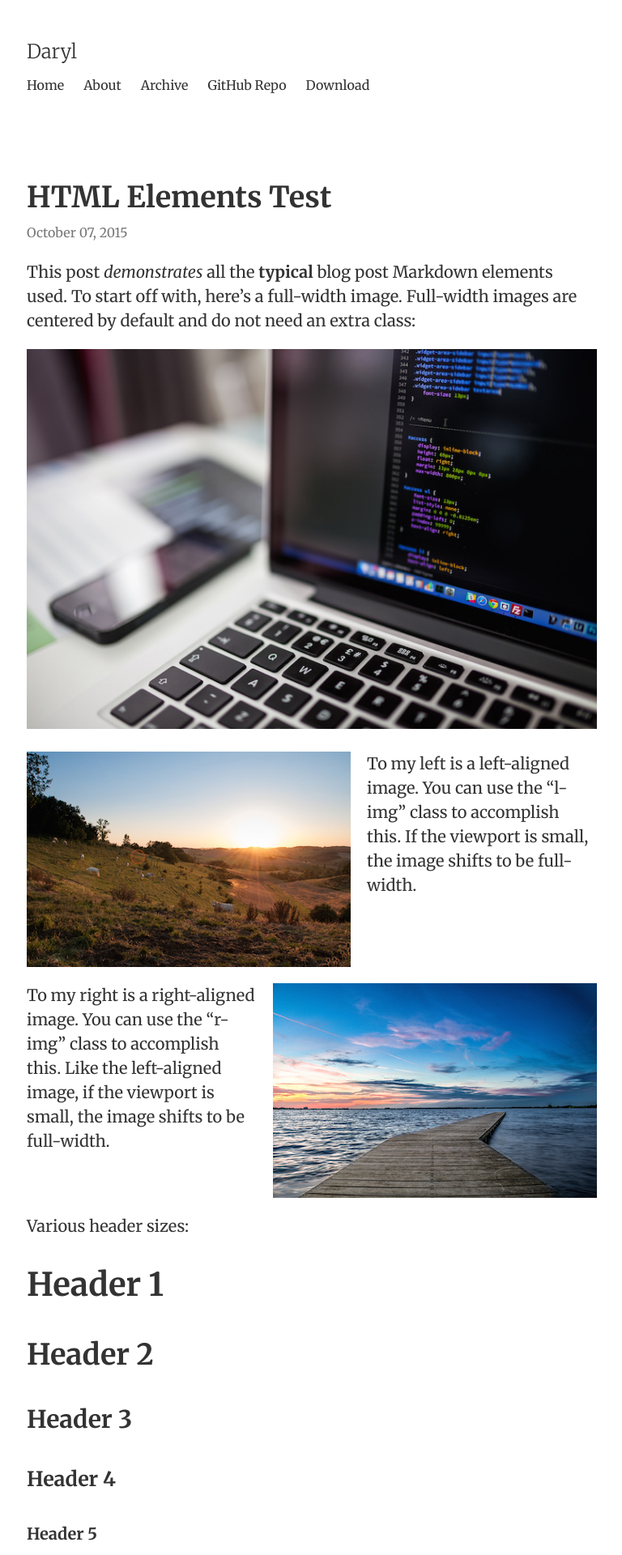
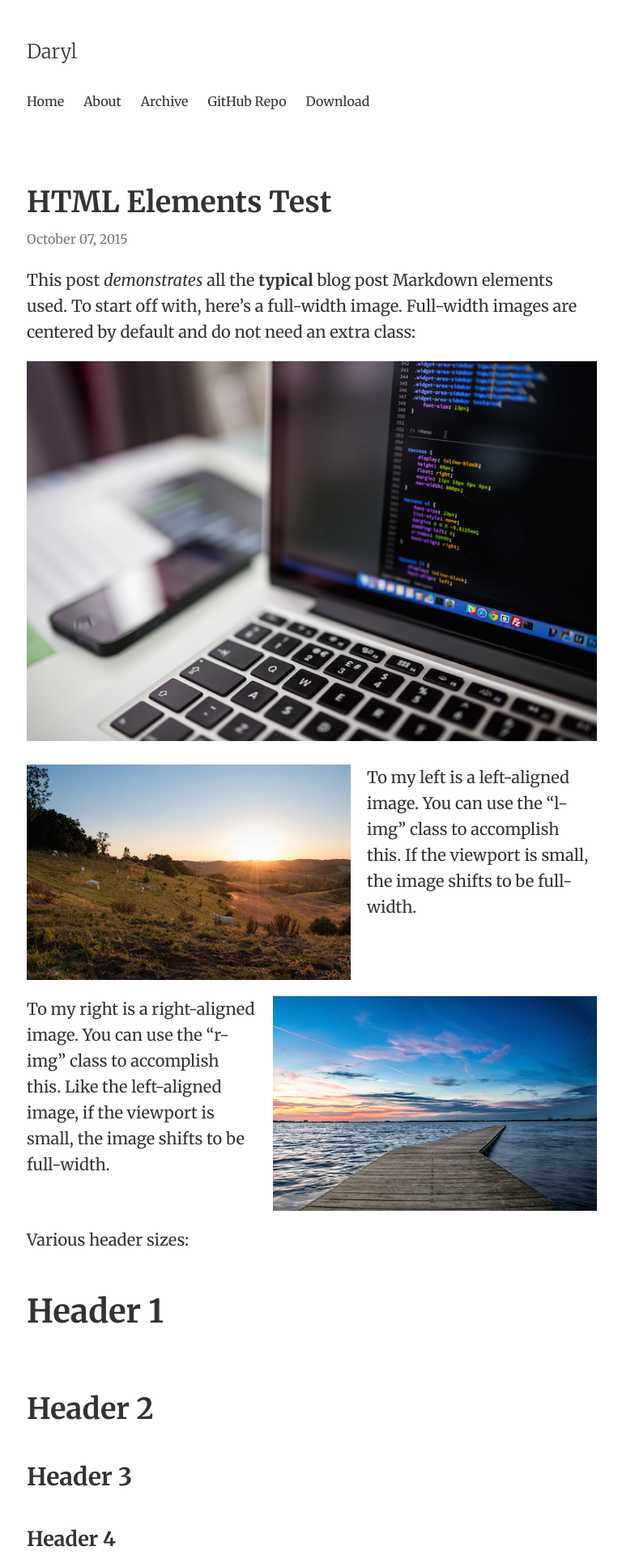
Before and after one commit to y2bd/CSE125Blog, a Jekyll site: the page built from index.html, in a window 1280 px wide. Shown: the top 1920 px of the page at 81% size, without its empty margins (255-1023 px from the left). Built offline with Jekyll 4.4.1, drawn with Linux system fonts in a browser that asks for light colours; the list of posts is cut into pages by our own code.

Commit message:
Fixed last post hr issue and some design changes.

```diff
--- a/assets/css/style.css
+++ b/assets/css/style.css
@@ -18,15 +18,27 @@
 
 html {
     font-family: 'Merriweather', Georgia, serif;
-    font-size: 16px;
+    font-size: 14px;
     background: #fff;
     color: #333;
 }
 
+@media (min-width: 34em) {
+    html {
+        font-size: 16px;
+    }
+}
+
 .wrapper {
     margin: 0 auto;
-    padding: 0 2em;
+    padding: 0 1em;
     max-width: 48em; /* using max-width to not let the reading column width get too wide */
+}
+
+@media (min-width: 34em) {
+    .wrapper {
+        padding: 0 2em;
+    }
 }
 
 a {
@@ -38,7 +50,7 @@
     text-decoration: none;
 }
 
-hr {
+.post hr {
     border: 0;
     border-bottom: 1px solid #D8D8D8;
     padding-top: 4em;
@@ -46,7 +58,7 @@
     margin: 0 auto;
 }
 
-.post:last-child hr {
+.post:last-of-type hr {
     border-bottom: none;
 }
 
@@ -72,11 +84,12 @@
 ==============================*/
 .site-header {
     overflow: hidden;
-    padding: 2em 0 3em 0;
+    padding: 1.5em 0 2em 0;
 }
 
 h1 {
     font-size: 1.5em;
+    margin: 1em 0 1.5em 0;
 }
 
 .site-title {
@@ -101,7 +114,7 @@
 .post {
     padding-bottom: 4em;
     font-size: 1.25em;
-    line-height: 1.5;
+    line-height: 1.6;
 }
 
 .post h1 {
@@ -150,7 +163,7 @@
 }
 
 blockquote {
-    padding: 2em;
+    padding: 1em 2em;
     margin: 0;
     font-style: oblique;
     border-left: solid 3px #333;
```
